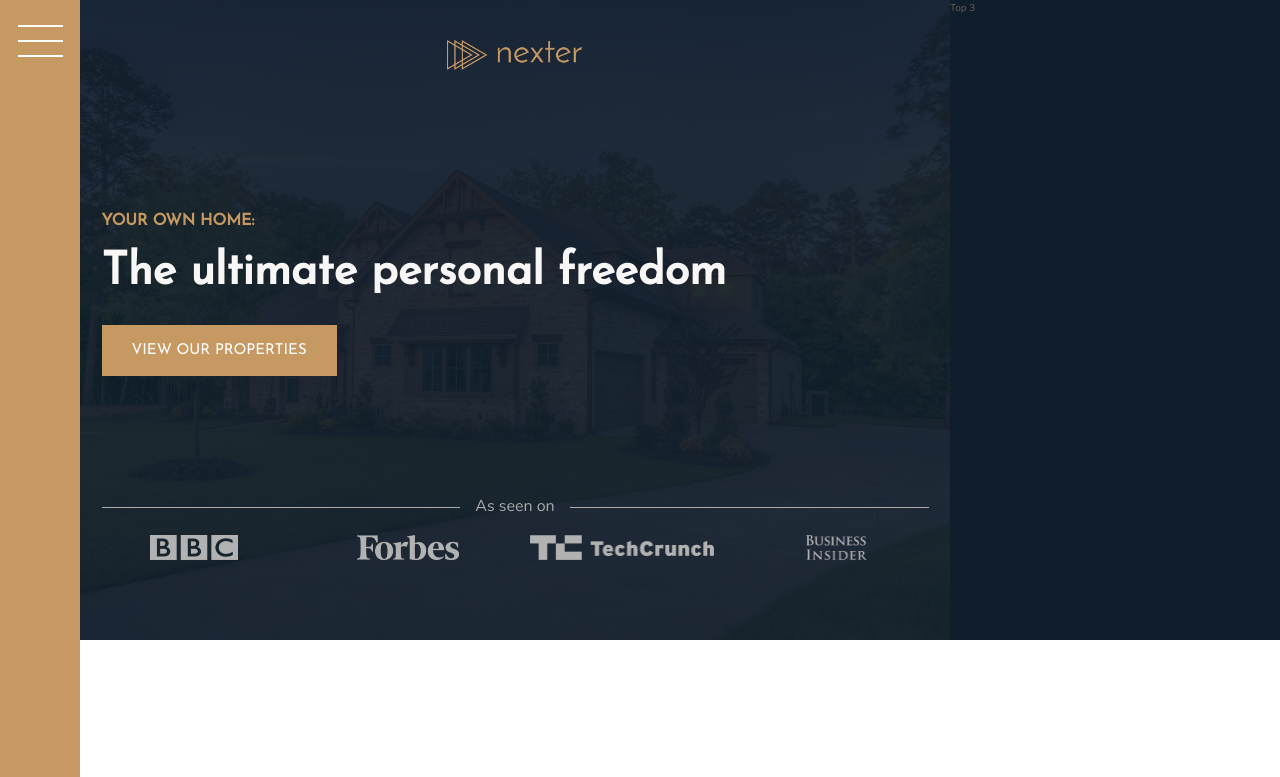
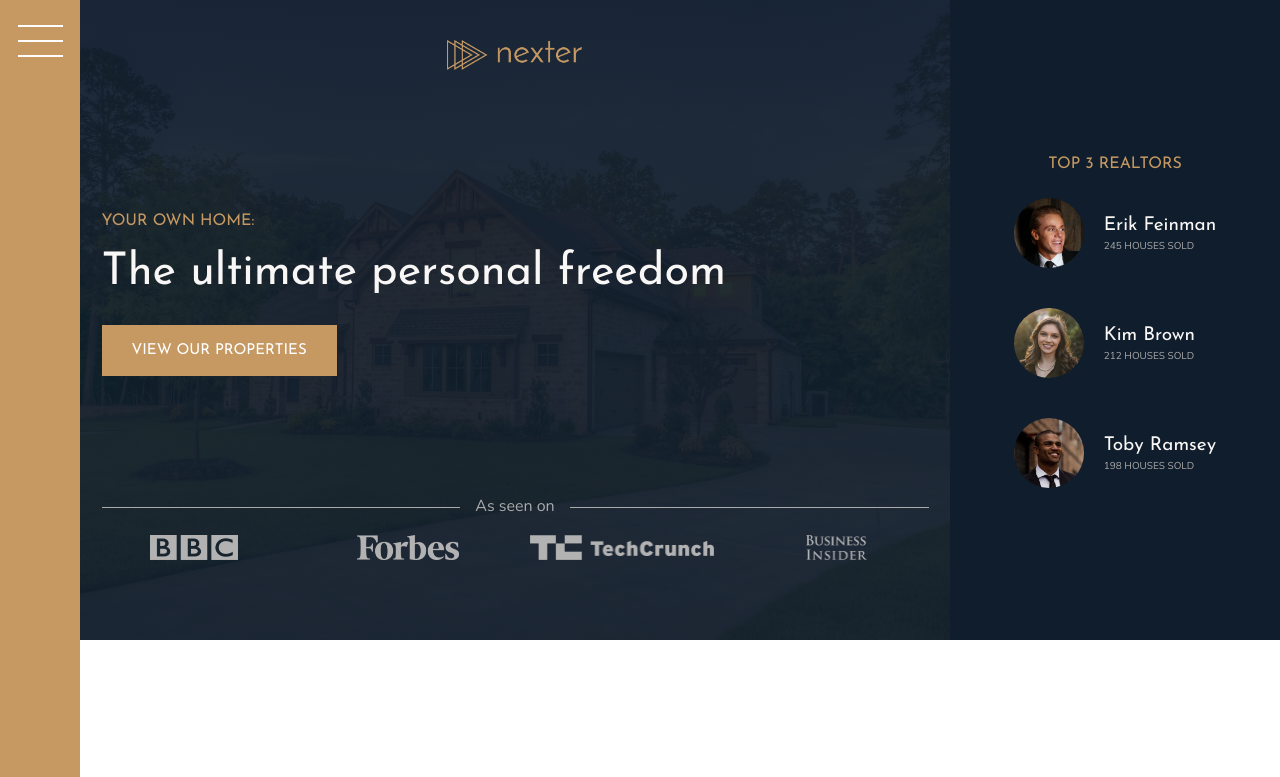
Before and after one commit to aikanshgarg/grid-nexter, a website: page index.html in a window 1280 px wide. Shown: the top 777 px of the page. Drawn offline with nearby package versions, Linux system fonts and the light colour scheme.

Commit message:
desktop version done

```diff
--- a/grid-notes.txt
+++ b/grid-notes.txt
@@ -15,7 +15,9 @@
 
 - Better over Flexbox when we need to give spaces b/w elements as in flexbox we'll need margin while here we have grid-gap!
 
-- Images should always be responisve and given width in %
+- Images should always be responisve and given width in %. Also, display should be set to block
+
+- min-content(breaks into new line) VS max-content(gives width of longest text to all): Use min for images and max for text
 
 - NEW THINGS:
 	1. extends (typography)
--- a/index.html
+++ b/index.html
@@ -33,7 +33,26 @@
 
 
         <div class="realtors">
-            Top 3
+            <h3 class="heading-3">Top 3 Realtors</h3>
+            <div class="realtors__list">
+                <img src="img/realtor-1.jpeg" alt="Realtor 1" class="realtors__img">
+                <div class="realtors__details">
+                    <h4 class="heading-4 heading-4--light">Erik Feinman</h4>
+                    <p class="realtors__sold">245 houses sold</p>
+                </div>
+
+                <img src="img/realtor-2.jpeg" alt="Realtor 2" class="realtors__img">
+                <div class="realtors__details">
+                    <h4 class="heading-4 heading-4--light">Kim Brown</h4>
+                    <p class="realtors__sold">212 houses sold</p>
+                </div>
+
+                <img src="img/realtor-3.jpeg" alt="Realtor 3" class="realtors__img">
+                <div class="realtors__details">
+                    <h4 class="heading-4 heading-4--light">Toby Ramsey</h4>
+                    <p class="realtors__sold">198 houses sold</p>
+                </div>
+            </div>
         </div>
 
 
--- a/sass/_gallery.scss
+++ b/sass/_gallery.scss
@@ -11,6 +11,8 @@
 
 
 	&__item {
+
+		overflow: hidden; // for image zoom-in effect
 
 		&--1 {
 			grid-row: 1 / 3;
@@ -76,6 +78,15 @@
 		width: 100%;
 		height: 100%; // both height and width are required for object-fit
 		display: block; // required for object-fit
-		object-fit: cover;
+		object-fit: cover; // to fit images inside a cell
+
+		filter: brightness(80%);
+		transition: all .4s;
+
+		&:hover {
+			-webkit-transform: scale(1.15);
+  			transform: scale(1.15);
+  			filter: brightness(100%);
+		}
 	}
 }
--- a/sass/_realtors.scss
+++ b/sass/_realtors.scss
@@ -1,4 +1,33 @@
 .realtors {
 	background-color: $color-secondary;
 	grid-column: col-start 7 / full-end;
+	padding: 3rem;
+
+	display: grid;
+	align-content: center; // vertically: column axis
+	justify-content: center; // horizontally: row axis
+	justify-items: center;
+	grid-row-gap: 2rem;
+
+	&__list {
+		display: grid;
+		grid-template-columns: min-content max-content;
+		grid-column-gap: 2rem;
+		grid-row-gap: 5vh; // dynamic spacing with viewport height
+		align-items: center; // vertically
+	}
+
+	&__img {
+		width: 7rem;
+		border-radius: 50%;
+		display: block;
+	}
+
+	&__sold {
+		text-transform: uppercase;
+		margin-top: -3px;
+		color: $color-grey-light-2;
+	}
+
+
 }
--- a/sass/_typography.scss
+++ b/sass/_typography.scss
@@ -6,14 +6,14 @@
 }
 
 .heading-1 {
-	@extends %heading;
+	@extend %heading;
 	font-size: 4.5rem;
 	color: $color-grey-light-1;
 	line-height: 1;
 }
 
 .heading-2 {
-	@extends %heading;
+	@extend %heading;
 	font-size: 4rem;
 	font-style: italic;
 	line-height: 1;
@@ -23,14 +23,14 @@
 }
 
 .heading-3 {
-	@extends %heading;
+	@extend %heading;
 	font-size: 1.6rem;
 	color: $color-primary;
 	text-transform: uppercase;
 }
 
 .heading-4 {
-	@extends %heading;
+	@extend %heading;
 	font-size: 1.9rem;
 
 	&--light {color: $color-grey-light-1;}
```
Also changed, not shown: css/style.css.
